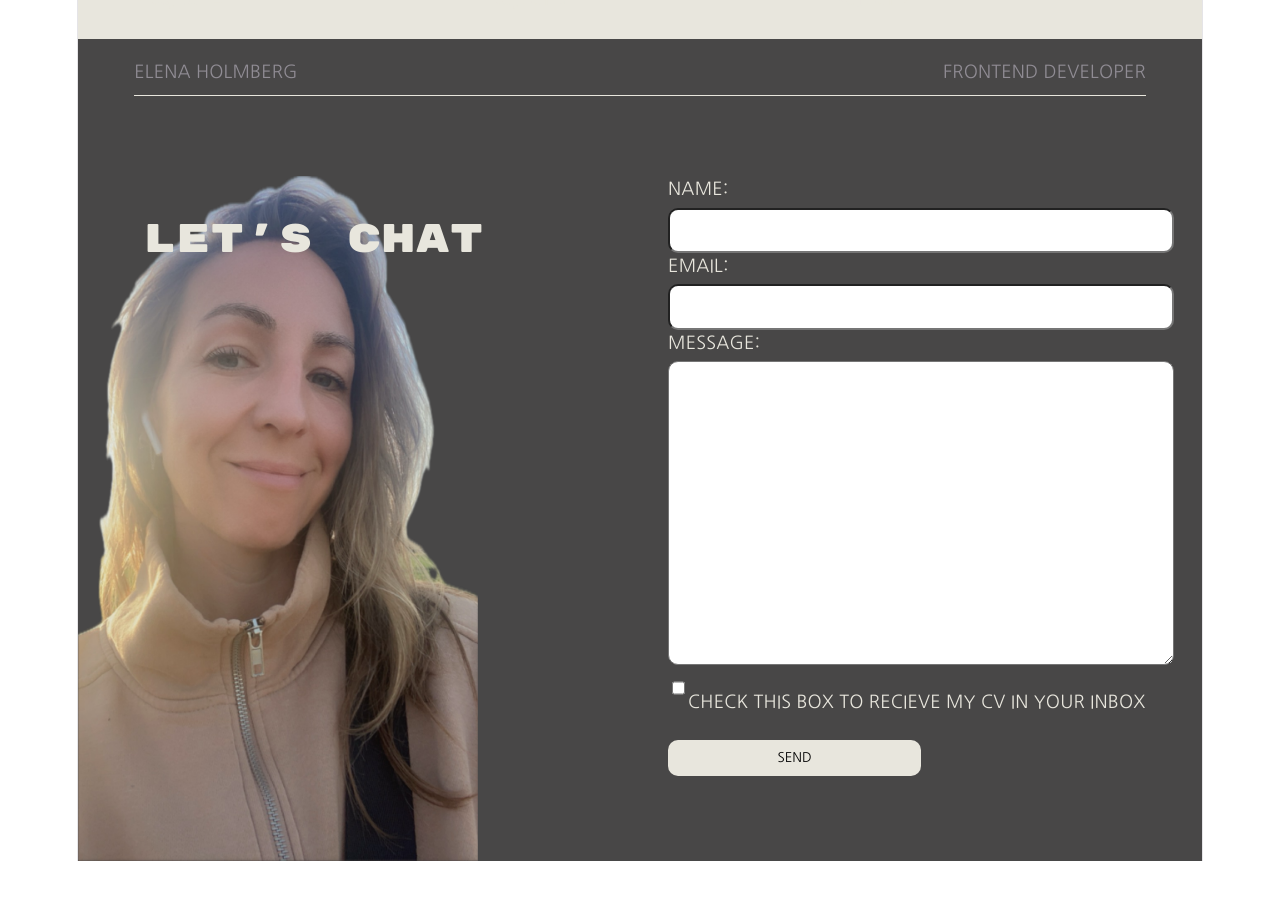
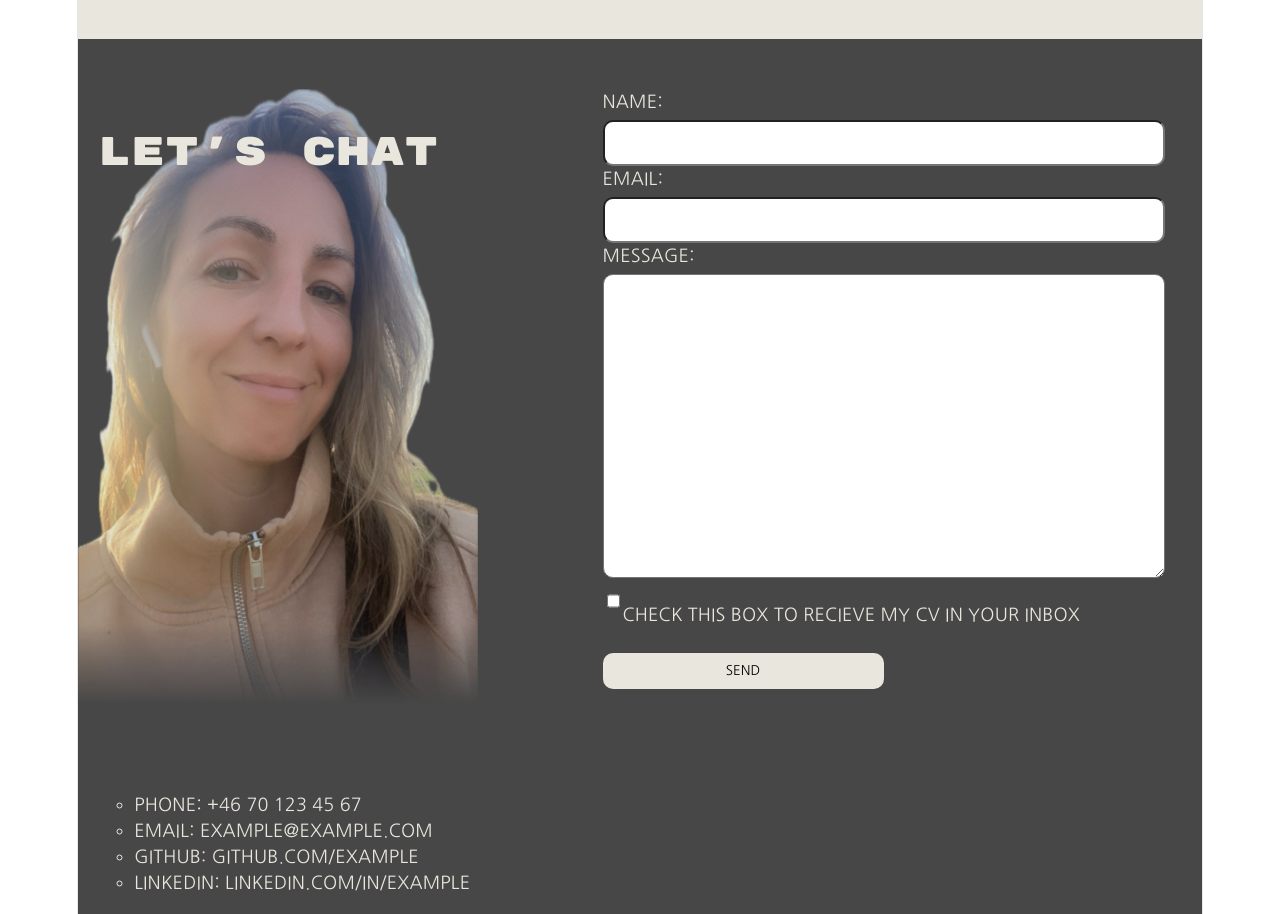
Before and after one commit to elenaholmberg/react_portfolio, a React (Vite) app in the folder vite-project/: page / in a window 1280 px wide. Shown: the part 3220-4134 px from the top of the page. Before the commit the page ends 4081 px from the top, so only its background shows below. Built offline with nearby package versions, Linux system fonts and the light colour scheme; a web font is replaced by a local one.

Commit message:
💄fix: update css for contact

```diff
--- a/vite-project/src/App.css
+++ b/vite-project/src/App.css
@@ -33,6 +33,10 @@
   display: flex;
   flex-direction: row;
   justify-content: space-between;
+}
+
+.contact .header {
+  height: 100px;
 }
 
 .line {
@@ -230,8 +234,10 @@ ul {
 .contactFlexer {
   grid-template-columns: repeat(auto-fit, minmax(300px, 1fr));
   display: grid;
+  margin-top: 50px;
 }
 .leftContactColumn {
+  position: relative;
   display: flex;
   flex-direction: column;
   justify-content: space-between;
@@ -245,6 +251,7 @@ ul {
   color: #e8e6dd;
   line-height: 1.2;
   position: absolute;
+  z-index: 3;
 }
 
 .contact .header .line {
@@ -253,18 +260,51 @@ ul {
 }
 
 .contact img {
+  position: relative;
+  z-index: 2;
   width: 400px;
   height: 100%;
   object-fit: cover;
   margin-left: 0px;
+  clip-path: inset(0 0 70px 0);
+  -webkit-mask-image:
+    linear-gradient(
+      to bottom,
+      black 0%,
+      black calc(100% - 150px),
+      transparent calc(100% - 70px)
+    ),
+    radial-gradient(ellipse 120px 100px at 100% 100%, transparent 0, black 100%);
+  -webkit-mask-composite: source-in;
+  mask-image:
+    linear-gradient(
+      to bottom,
+      black 0%,
+      black calc(100% - 150px),
+      transparent calc(100% - 70px)
+    ),
+    radial-gradient(ellipse 120px 100px at 100% 100%, transparent 0, black 100%);
+  mask-composite: intersect;
 }
 
+ul.contactInfo {
+  list-style-type: circle;
+  color: #e8e6dd;
+  font-family: 'Nanum Gothic', sans-serif;
+  font-weight: 400;
+  font-style: normal;
+  text-transform: uppercase;
+  padding: 0;
+  margin-left: 5%;
+  text-align: left;
+}
 /* form */
 form {
+  grid-column: 2 / -1;
   display: flex;
   flex-direction: column;
   justify-content: space-between;
-  margin-left: 5%;
+  margin-left: 20%;
   margin-right: 5%;
   height: 600px;
 }
@@ -301,6 +341,11 @@ input {
   margin-top: 20px;
   border-radius: 10px;
   width: 50%;
+}
+
+.contactInfo {
+  grid-column: 1 / -1;
+  text-align: left;
 }
 /* SYMBOLS */
 
--- a/vite-project/src/components/Contact.tsx
+++ b/vite-project/src/components/Contact.tsx
@@ -1,10 +1,8 @@
-import Header from './Header';
+
 
 const Contact = () => {
   return (
     <>
-      <Header />
-
       <div className="contactFlexer">
         <div className="leftContactColumn">
           <h3>LET'S CHAT</h3>
@@ -37,6 +35,31 @@ const Contact = () => {
             Send
           </button>
         </form>
+
+        <ul className="contactInfo">
+          <li>Phone: +46 70 123 45 67</li>
+          <li>Email: example@example.com</li>
+          <li>
+            Github:{' '}
+            <a
+              href="https://github.com/example"
+              target="_blank"
+              rel="noopener noreferrer"
+            >
+              github.com/example
+            </a>
+          </li>
+          <li>
+            LinkedIn:{' '}
+            <a
+              href="https://www.linkedin.com/in/example"
+              target="_blank"
+              rel="noopener noreferrer"
+            >
+              linkedin.com/in/example
+            </a>
+          </li>
+        </ul>
       </div>
     </>
   );
```
Also changed, not shown: 1 other file (tests, documents, lock files or other folders).
